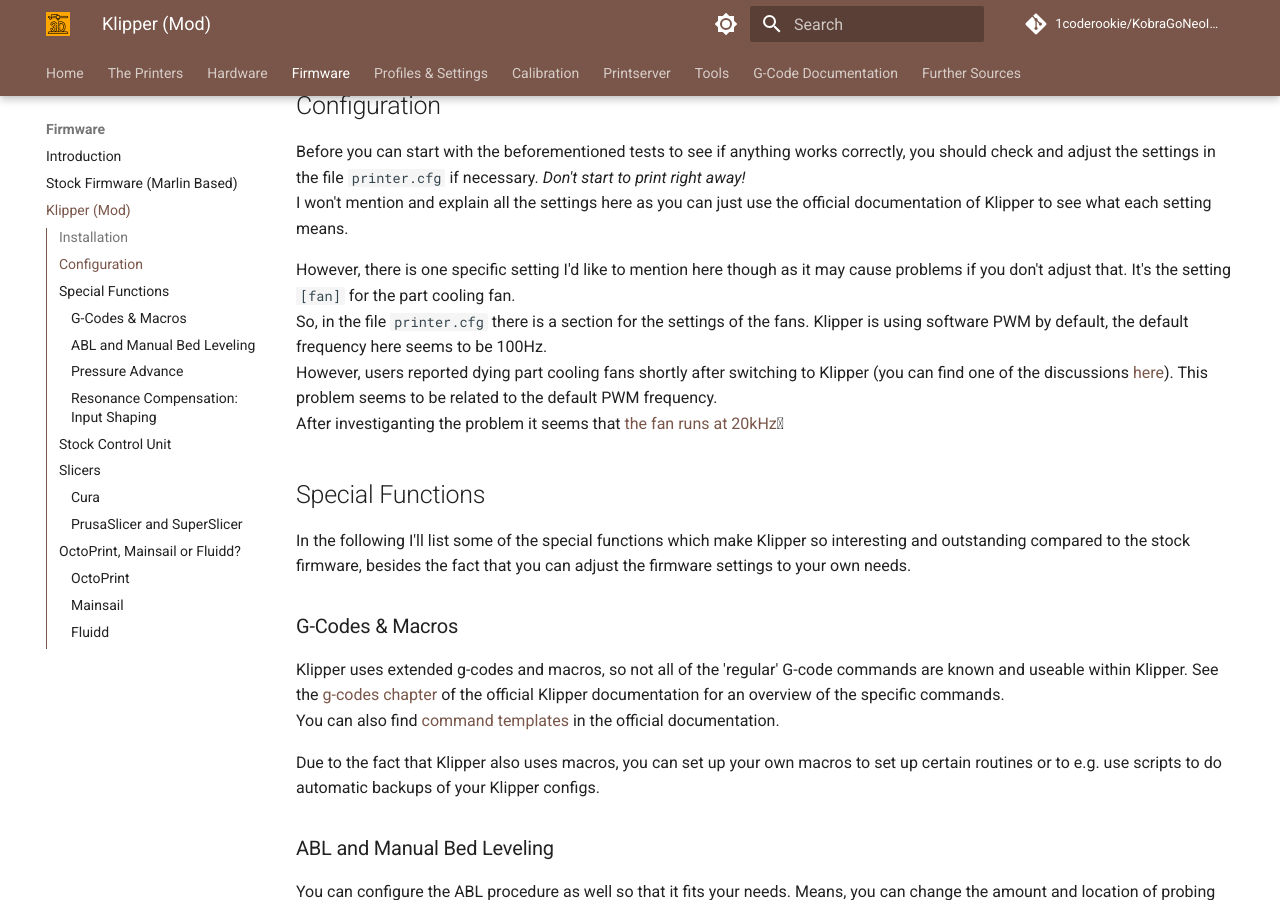
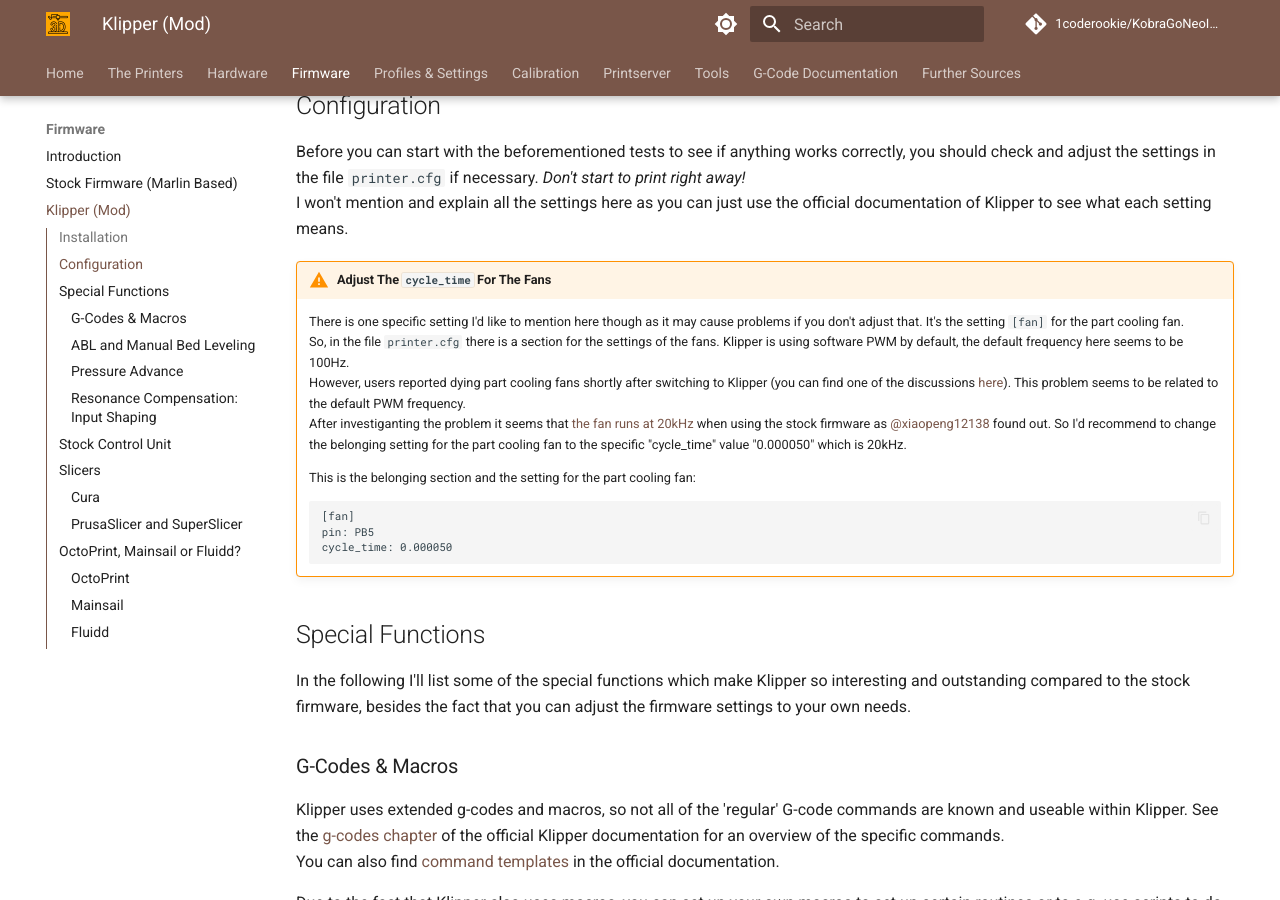
Before and after one commit to 1coderookie/KobraGoNeoInsights, an MkDocs documentation site: the page built from docs/firmware/fw_klipper.md, in a window 1280 px wide and 900 px high, scrolled down 1609 px. Built offline with MkDocs 1.6.1 and Material for MkDocs 9.7.7, drawn with Linux system fonts in a browser that asks for light colours; comment, search, counter and statistics services are not loaded; some of the changed lines change nothing that is shown.

Commit message:
Update fw_klipper.md

````diff
--- a/docs/firmware/fw_klipper.md
+++ b/docs/firmware/fw_klipper.md
@@ -60,17 +60,19 @@
 Before you can start with the beforementioned tests to see if anything works correctly, you should check and adjust the settings in the file `printer.cfg` if necessary. *Don't start to print right away!*
 I won't mention and explain all the settings here as you can just use the official documentation of Klipper to see what each setting means.
 
-However, there is one specific setting I'd like to mention here though as it may cause problems if you don't adjust that. It's the setting `[fan]` for the part cooling fan.
-So, in the file `printer.cfg` there is a section for the settings of the fans. Klipper is using software PWM by default, the default frequency here seems to be 100Hz.
-However, users reported dying part cooling fans shortly after switching to Klipper (you can find one of the discussions [here](https://github.com/1coderookie/Klipper4KobraGoNeo/discussions/2)). This problem seems to be related to the default PWM frequency.
-After investiganting the problem it seems that [the fan runs at 20kHz]((https://github.com/1coderookie/Klipper4KobraGoNeo/discussions/2#discussioncomment-5626026) when using the stock firmware as [@xiaopeng12138](https://github.com/xiaopeng12138) found out. Also there (when using the stock firmware) users reported dying fans as well, but it seems that that didn't occur so 'fast'. So I'd recommend to change the belonging setting for the part cooling fan to the specific "cycle_time" value "0.000050" which is 20kHz.
-There isn't a final conclusion on this topic yet (and the manufacturer of the fans didn't answer my email), but after changing the belonging setting so that it runs at a frequency of 31.4kHz (when runnning at 100% fan speed) at least the users involved in these tests didn't reported another broken fan yet.
-This is the belonging section and the setting for the part cooling fan:
-```
-[fan]
-pin: PB5
-cycle_time: 0.000050
-```
+!!! warning "Adjust The `cycle_time` For The Fans"
+
+    There is one specific setting I'd like to mention here though as it may cause problems if you don't adjust that. It's the setting `[fan]` for the part cooling fan.
+    So, in the file `printer.cfg` there is a section for the settings of the fans. Klipper is using software PWM by default, the default frequency here seems to be 100Hz.
+    However, users reported dying part cooling fans shortly after switching to Klipper (you can find one of the discussions [here](https://github.com/1coderookie/Klipper4KobraGoNeo/discussions/2)). This problem seems to be related to the default PWM frequency.
+    After investiganting the problem it seems that [the fan runs at 20kHz](https://github.com/1coderookie/Klipper4KobraGoNeo/discussions/2#discussioncomment-5626026) when using the stock firmware as [@xiaopeng12138](https://github.com/xiaopeng12138) found out. So I'd recommend to change the belonging setting for the part cooling fan to the specific "cycle_time" value "0.000050" which is 20kHz.
+
+    This is the belonging section and the setting for the part cooling fan:
+    ```
+    [fan]
+    pin: PB5
+    cycle_time: 0.000050
+    ```
 
 ## Special Functions
 In the following I'll list some of the special functions which make Klipper so interesting and outstanding compared to the stock firmware, besides the fact that you can adjust the firmware settings to your own needs.
````
